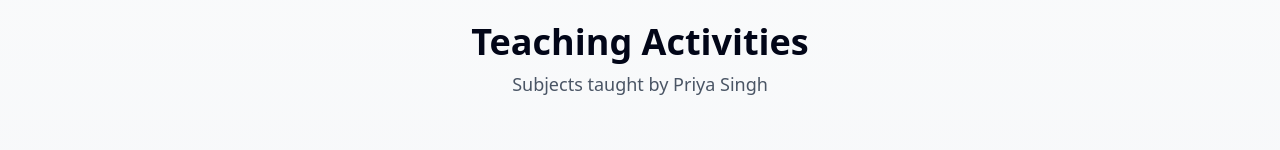
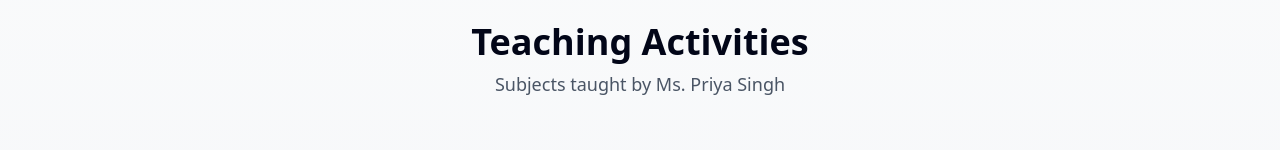
Before and after one commit to psingh-research/Priya-Singh, a React (Vite) app: page /Priya-Singh/teaching-activities in a window 1280 px wide. Shown: the part 124-274 px from the top of the page. Built offline with nearby package versions, Linux system fonts and the light colour scheme.

Commit message:
Update TeachingActivites.jsx

```diff
--- a/src/Mycomponents/TeachingActivites.jsx
+++ b/src/Mycomponents/TeachingActivites.jsx
@@ -120,7 +120,7 @@ const undergraduateSubjects = [
             Teaching Activities
           </h1>
           <p className="text-gray-600 text-center mb-12 text-lg">
-            Subjects taught by Priya Singh
+            Subjects taught by Ms. Priya Singh
           </p>
 
           {/* Unique Subjects Taught Section */}
```
